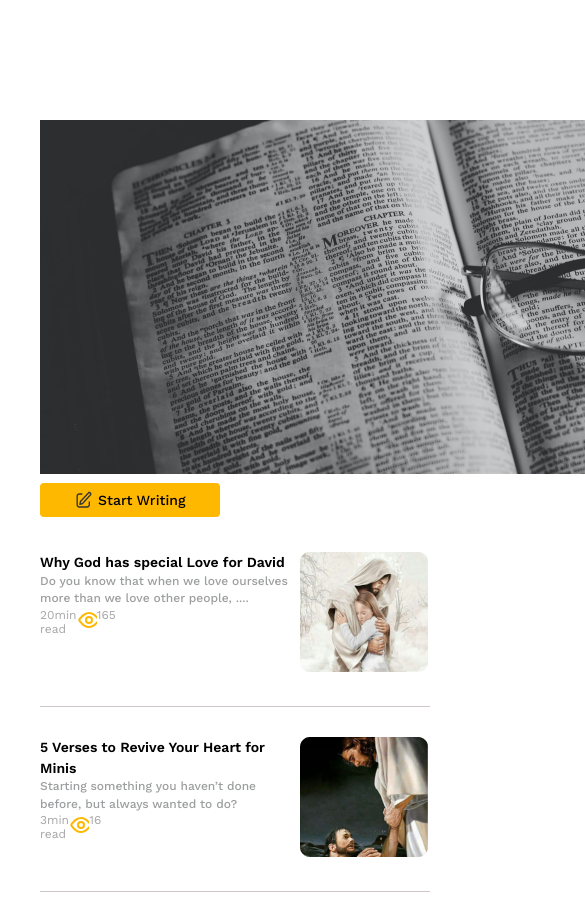
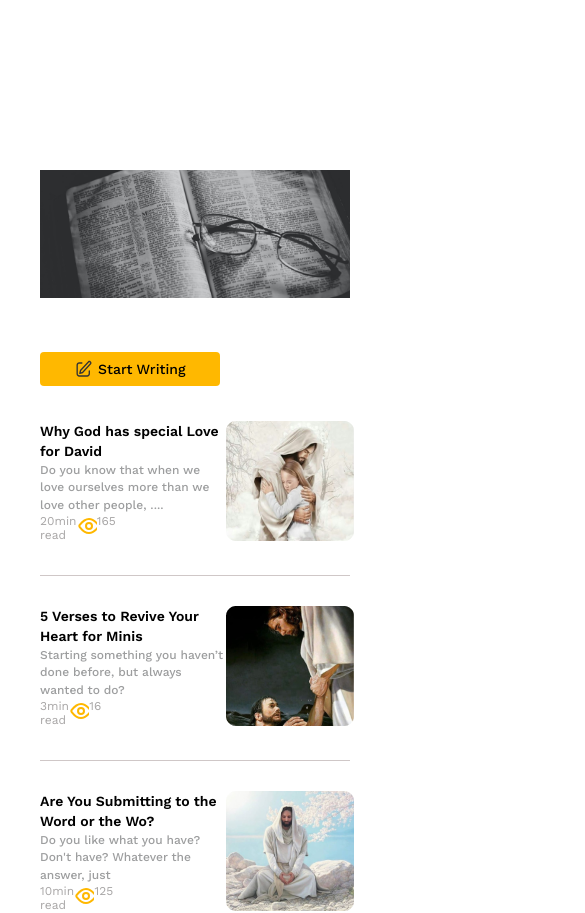
Before and after one commit to KelahKelah/theWord, a React (Create React App) app: page / in a window 390 px wide. Shown: the top 913 px of the page, 585 px wide, since content can reach past the window. Built offline with nearby package versions, Linux system fonts and the light colour scheme.

Commit message:
banner image responsiveness

```diff
--- a/public/index.html
+++ b/public/index.html
@@ -2,7 +2,7 @@
 <html lang="en">
   <head>
     <meta charset="utf-8" />
-    <title>Jesus</title>
+    <title>The word</title>
     <link rel="icon" href="%PUBLIC_URL%/favicon.ico" />
     <meta name="viewport" content="width=device-width, initial-scale=1" />
     <meta name="theme-color" content="#000000" />
--- a/src/components/sidebar/sidebar.css
+++ b/src/components/sidebar/sidebar.css
@@ -12,6 +12,9 @@
     font-style: normal;
     font-weight: 600;
     line-height: 35px;
+}
+.sb-wrapper {
+    margin: 50px 0px;
 }
 .sb-catergory-wrapper > ul{
     padding: 0px;
--- a/src/index.css
+++ b/src/index.css
@@ -11,3 +11,10 @@ li {
   font-family: 'Work Sans', sans-serif;
   font-weight: 600;
 }
+
+@media only screen and (max-width: 769px) {
+  body {
+
+  overflow-x: hidden;
+  }
+}
--- a/src/pages/editor/editor.js
+++ b/src/pages/editor/editor.js
@@ -1,13 +1,13 @@
 import React from "react";
-import { Button } from "../../components";
+import { Button, Input } from "../../components";
 import "./editor.css";
 
 const Editor = () => {
 
     return(
         <form className="e-container">
-            <input className="" placeholder="Full Name"/>
-            <input className="" placeholder="Email"/>
+            <Input className="" placeholder="Full Name"/>
+            <Input className="" placeholder="Email"/>
             <textarea row="" col="">Write</textarea>
             <Button buttonName="Publish"/>
         </form>
--- a/src/pages/home/home.css
+++ b/src/pages/home/home.css
@@ -13,3 +13,16 @@
   border-radius: 4px !important;
   font-size: 0.875rem;
 }
+.banner-img-wrapper {
+  width: 100%;
+  margin: 50px 0px;
+}
+.banner-img {
+  width: 100%;
+}
+
+@media only screen and (max-with: 768px) {
+  .banner-img-wrapper {
+    margin: 20px 0px;
+  }
+}
--- a/src/pages/home/home.js
+++ b/src/pages/home/home.js
@@ -37,8 +37,8 @@ const Home = () => {
     return(
       <>
         <section>
-          <div>
-            <img src={bannerImg} alt="banner image" />
+          <div className="banner-img-wrapper">
+            <img className="banner-img" src={bannerImg} alt="banner image" />
           </div>
           <div>
             <Button
--- a/src/pages/singleBlog/singleBlog.css
+++ b/src/pages/singleBlog/singleBlog.css
@@ -1,6 +1,7 @@
 .sb-container {
     font-family: 'Work Sans', sans-serif;
     font-style: normal;
+    margin: 50px 0px;
 }
 .sb-data-wrapper {
     display: flex;
@@ -42,9 +43,9 @@
     line-height: 26px;
 }
 .sb-img-wrapper {
-    width: 888px;
+    width: 100%;
 }
-.sb-author-wrapper > img {
+.sb-img {
     width: 100%;
 }
 @media only screen and (max-width: 768px) {
--- a/src/pages/singleBlog/singleBlog.js
+++ b/src/pages/singleBlog/singleBlog.js
@@ -15,7 +15,7 @@ const SingleBlog = () => {
 
                     <div className="sb-data-wrapper">
                         <div className='sb-author-wrapper'>
-                            {/* <img className="sb-img" src={sbImg1} alt="The blog" /> */}
+                            {/* <img className="sb" src={sbImg1} alt="The blog" /> */}
                             <p className="sb-author">By Kuthor Ramble</p>
                             <p className="sb-date">2 Dec, 2012</p>
                             <p className="sb-read-min">8 mins read</p>
@@ -28,7 +28,7 @@ const SingleBlog = () => {
                     </div>
 
                     <div className="sb-img-wrapper">
-                        <img src={sbImg1} alt="blog img" />
+                        <img className="sb-img" src={sbImg1} alt="blog img" />
                     </div>
 
                     <div className="sb-text-wrapper">
```
